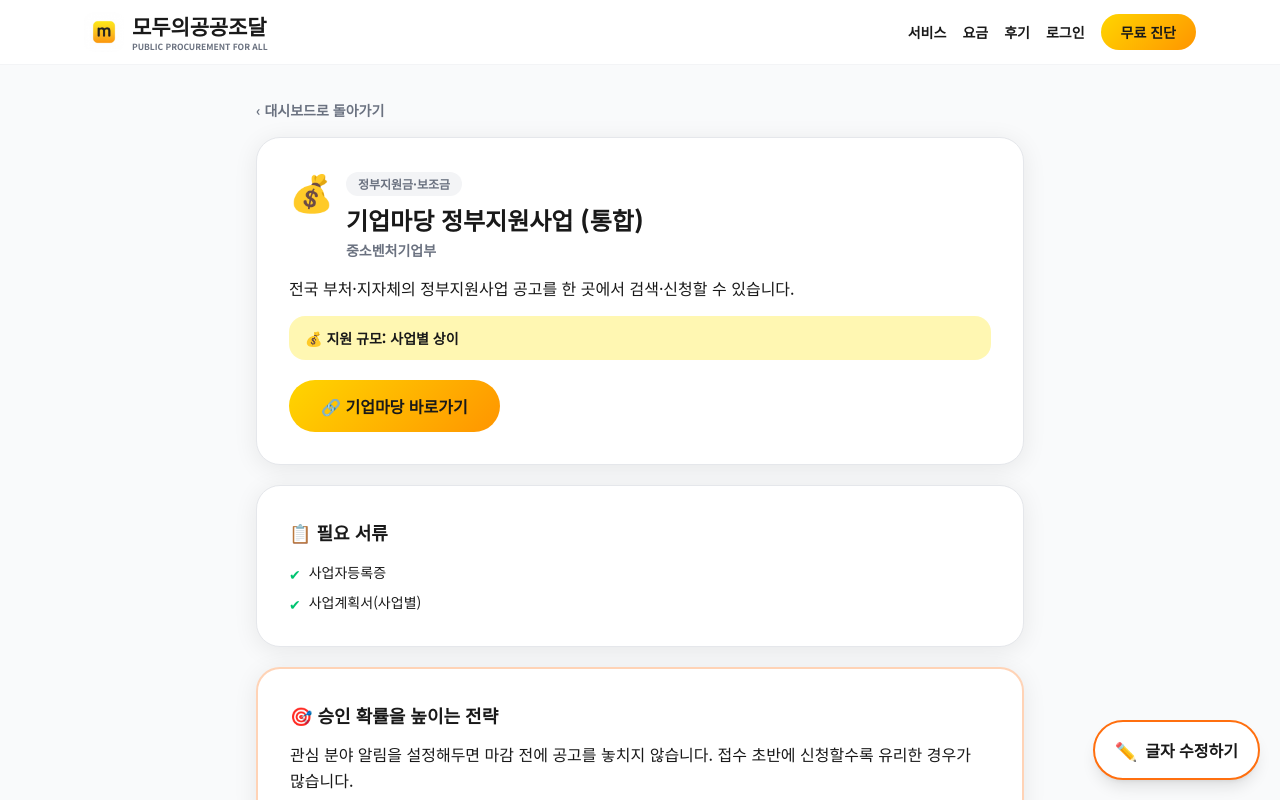
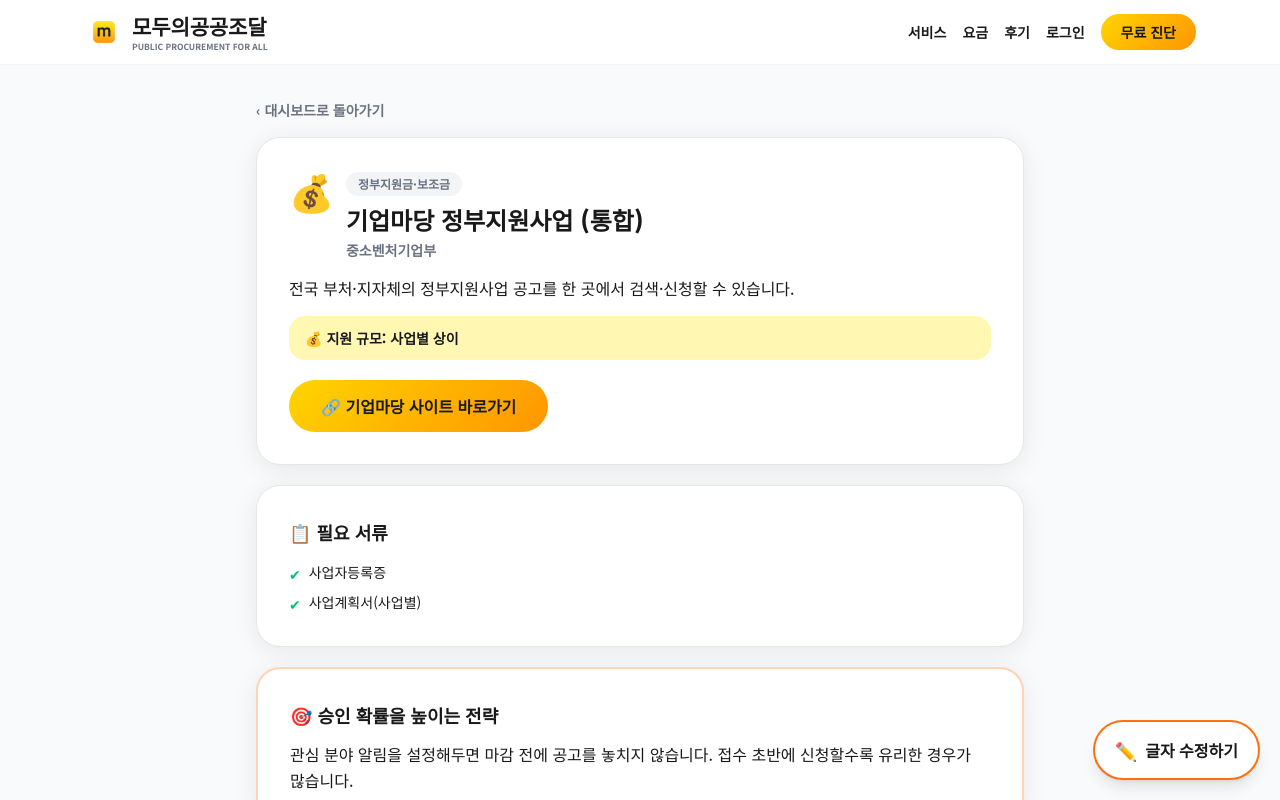
Before and after one commit to ppfa26/PPFA26, a Next.js app: page /fund/bizinfo-subsidy in a window 1280 px wide. Shown: the top 800 px of the page. Built offline with nearby package versions, Linux system fonts and the light colour scheme; a web font is replaced by a local one.

Commit message:
결과창 필요서류 조건부 처리(미확정 시 상담 안내) + 사이트 바로가기 문구

```diff
--- a/src/app/fund/[id]/page.tsx
+++ b/src/app/fund/[id]/page.tsx
@@ -86,11 +86,11 @@ export default function FundDetailPage({
               rel="noopener noreferrer"
               className="btn-brand mt-5 inline-flex w-full items-center justify-center rounded-full px-8 py-3.5 text-center font-bold sm:w-auto"
             >
-              🔗 {program.applySite} 바로가기
+              🔗 {program.applySite} 사이트 바로가기
             </a>
           </section>
 
-          {/* 필요 서류 */}
+          {/* 필요 서류 — 정확히 확정된 경우에만 노출. 아니면 상담 안내로 대체 */}
           <section
             id="fund-docs"
             className="mt-5 rounded-3xl border border-gray-200 bg-white p-6 shadow-card sm:p-8"
@@ -98,6 +98,7 @@ export default function FundDetailPage({
             <h2 className="text-lg font-extrabold text-brand-dark">
               📋 필요 서류
             </h2>
+            {program.docs && program.docs.length > 0 ? (
               <ul className="mt-4 space-y-2">
                 {program.docs.map((doc, i) => (
                   <li
@@ -109,6 +110,12 @@ export default function FundDetailPage({
                   </li>
                 ))}
               </ul>
+            ) : (
+              <p className="mt-3 rounded-2xl bg-gray-50 px-4 py-4 text-sm leading-relaxed text-brand-dark">
+                필요 서류는 <strong>기관·상품·개별 사업장 상황에 따라 달라집니다</strong>. 정확한
+                서류 목록은 1:1 상담을 통해 대표님 상황에 맞게 안내해 드립니다.
+              </p>
+            )}
           </section>
 
           {/* 승인 전략 */}
```
Lines whose indentation alone changed are shown as unchanged.
